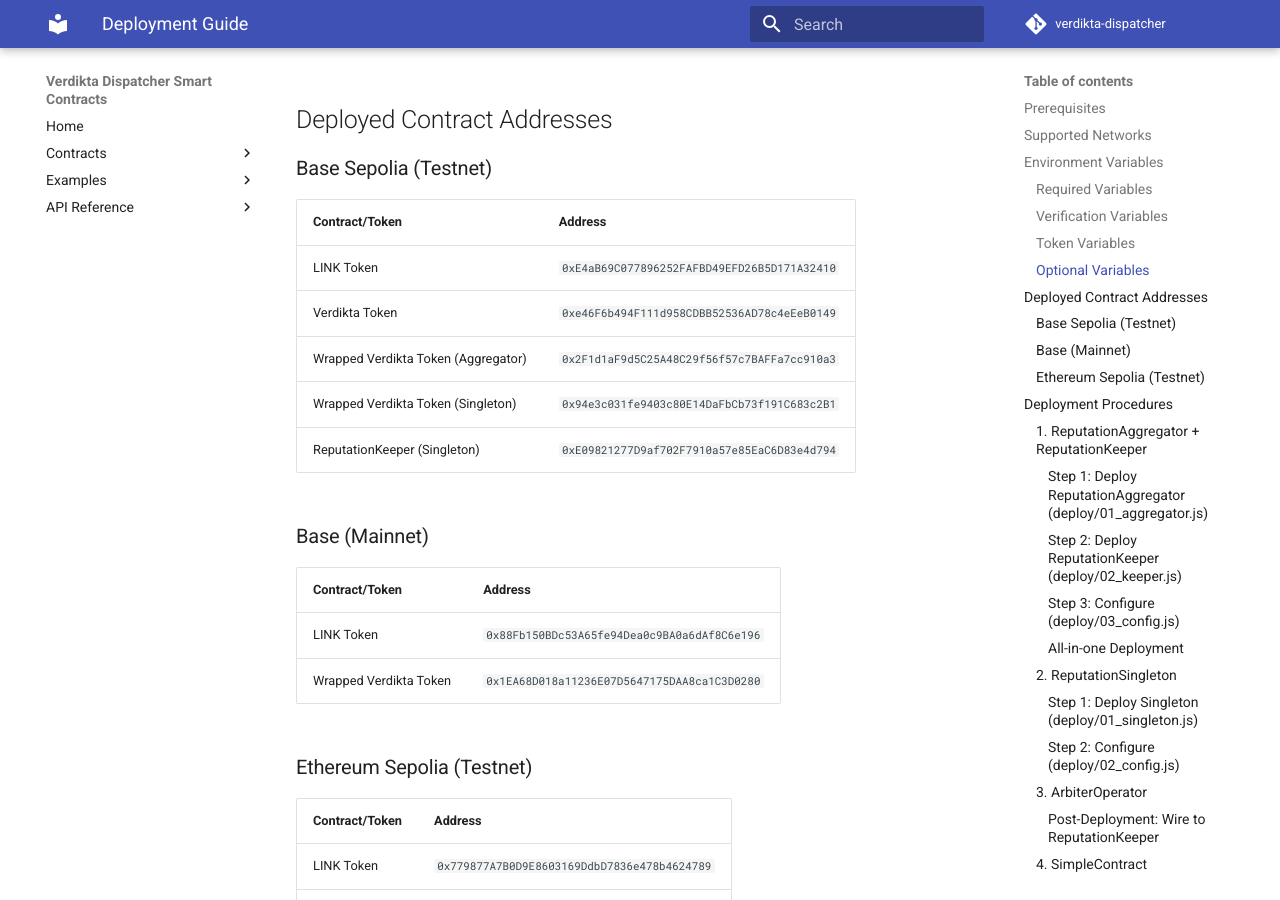
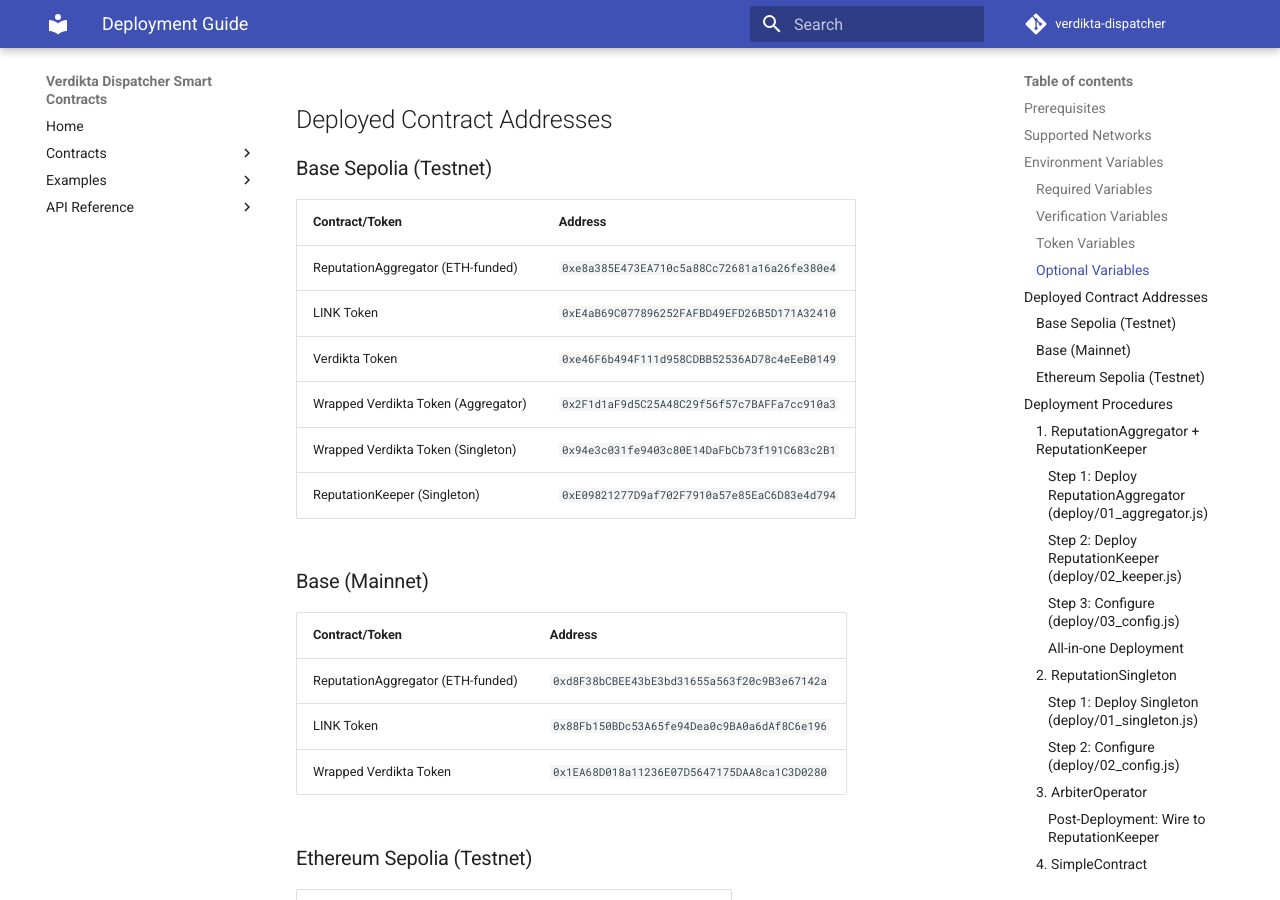
Before and after one commit to verdikta/verdikta-dispatcher, an MkDocs documentation site: the page built from docs/deployment/index.md, in a window 1280 px wide and 900 px high, scrolled down 2015 px. Built offline with MkDocs 1.6.1 and Material for MkDocs 9.7.7, drawn with Linux system fonts in a browser that asks for light colours; comment, search, counter and statistics services are not loaded.

Commit message:
State production deployment status and add live aggregator addresses
Co-authored-by: Cursor <cursoragent@cursor.com>

```diff
--- a/docs/deployment/index.md
+++ b/docs/deployment/index.md
@@ -60,6 +60,7 @@ Create a `.env` file in each subproject directory.
 
 | Contract/Token | Address |
 |----------------|---------|
+| ReputationAggregator (ETH-funded) | `0xe8a385E473EA710c5a88Cc72681a16a26fe380e4` |
 | LINK Token | `0xE4aB69C077896252FAFBD49EFD26B5D171A32410` |
 | Verdikta Token | `0xe46F6b494F111d958CDBB52536AD78c4eEeB0149` |
 | Wrapped Verdikta Token (Aggregator) | `0x2F1d1aF9d5C25A48C29f56f57c7BAFFa7cc910a3` |
@@ -70,6 +71,7 @@ Create a `.env` file in each subproject directory.
 
 | Contract/Token | Address |
 |----------------|---------|
+| ReputationAggregator (ETH-funded) | `0xd8F38bCBEE43bE3bd31655a563f20c9B3e67142a` |
 | LINK Token | `0x88Fb150BDc53A65fe94Dea0c9BA0a6dAf8C6e196` |
 | Wrapped Verdikta Token | `0x1EA68D018a11236E07D5647175DAA8ca1C3D0280` |
 
```
Also changed, not shown: README.md (+4 -0 lines).
